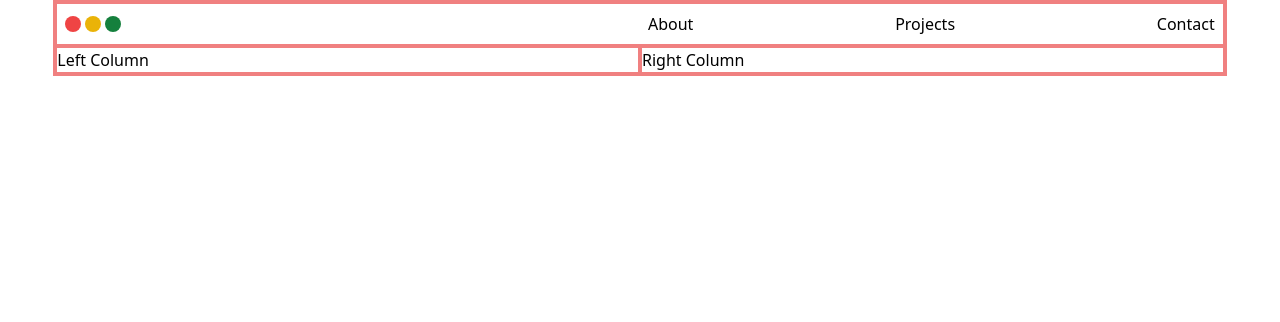
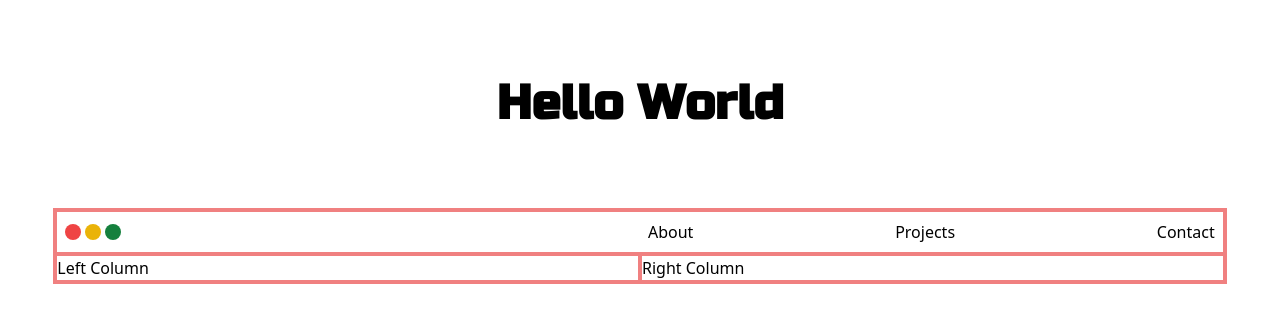
Before and after one commit to Tsunamiisking/react-portfolio, a React (Vite) app in the folder react-portfolio/: page / in a window 1280 px wide. Shown: the top 322 px of the page. Built offline with nearby package versions, Linux system fonts and the light colour scheme.

Commit message:
Added google font and edited intro component

```diff
--- a/react-portfolio/src/App.jsx
+++ b/react-portfolio/src/App.jsx
@@ -1,4 +1,4 @@
-import { useState } from 'react'
+// import { useState } from 'react'
 import {
   Route,
   createBrowserRouter,
--- a/react-portfolio/src/components/Hero.jsx
+++ b/react-portfolio/src/components/Hero.jsx
@@ -1,18 +1,23 @@
 import React from "react";
+import Intro from "./Intro";
 
 const Hero = () => {
   return (
-      <section>
-        <div class="grid grid-cols-2 w-11/12 border-2 border-lightcoral ml-auto mr-auto">
-          <div class="grid grid-cols-2 justify-between col-span-2 border-2 border-lightcoral pt-2 pb-2 ">
-            <div class="nav-left flex items-center content-center pl-2">
-              <div class="mr-1 w-4 h-4 bg-red-500 rounded-full"></div>
-              <div class="mr-1 w-4 h-4 bg-yellow-500 rounded-full"></div>
-              <div class="mr-1 w-4 h-4 bg-green-700 rounded-full"></div>
+    <>
+    <Intro >
+        Hello World
+    </Intro>
+    <section>
+        <div className="grid grid-cols-2 w-11/12 border-2 border-lightcoral ml-auto mr-auto">
+          <div className="grid grid-cols-2 justify-between col-span-2 border-2 border-lightcoral pt-2 pb-2 ">
+            <div className="nav-left flex items-center content-center pl-2">
+              <div className="mr-1 w-4 h-4 bg-red-500 rounded-full"></div>
+              <div className="mr-1 w-4 h-4 bg-yellow-500 rounded-full"></div>
+              <div className="mr-1 w-4 h-4 bg-green-700 rounded-full"></div>
             </div>
 
-            <div class="nav-right pl-2 pr-2">
-              <ul class="flex justify-between list-none">
+            <div className="nav-right pl-2 pr-2">
+              <ul className="flex justify-between list-none">
                 <li>About</li>
                 <li>Projects</li>
                 <li>Contact</li>
@@ -20,11 +25,11 @@ const Hero = () => {
             </div>
           </div>
 
-          <div class="border-2 border-lightcoral">Left Column</div>
+          <div className="border-2 border-lightcoral">Left Column</div>
 
-          <div class="border-2 border-lightcoral">Right Column</div>
+          <div className="border-2 border-lightcoral">Right Column</div>
         </div>
-      </section>
+      </section></>
   );
 };
 
--- a/react-portfolio/src/components/Intro.jsx
+++ b/react-portfolio/src/components/Intro.jsx
@@ -1,11 +1,11 @@
-import React, { Children } from 'react'
+import React from 'react';
 
-const Intro = ( { text }) => {
+const Intro = ({ children }) => {
   return (
-    <div>
-      {Children}
+    <div className="text-center font-russo font-semibold text-5xl mt-20 mb-20">
+      {children}
     </div>
-  )
-}
+  );
+};
 
-export default Intro
+export default Intro;
--- a/react-portfolio/src/index.css
+++ b/react-portfolio/src/index.css
@@ -1,3 +1,6 @@
+@import url('https://fonts.googleapis.com/css2?family=Roboto+Mono:ital,wght@0,100..700;1,100..700&family=Russo+One&display=swap');
+
+
 @tailwind base;
 @tailwind components;
 @tailwind utilities;
```
